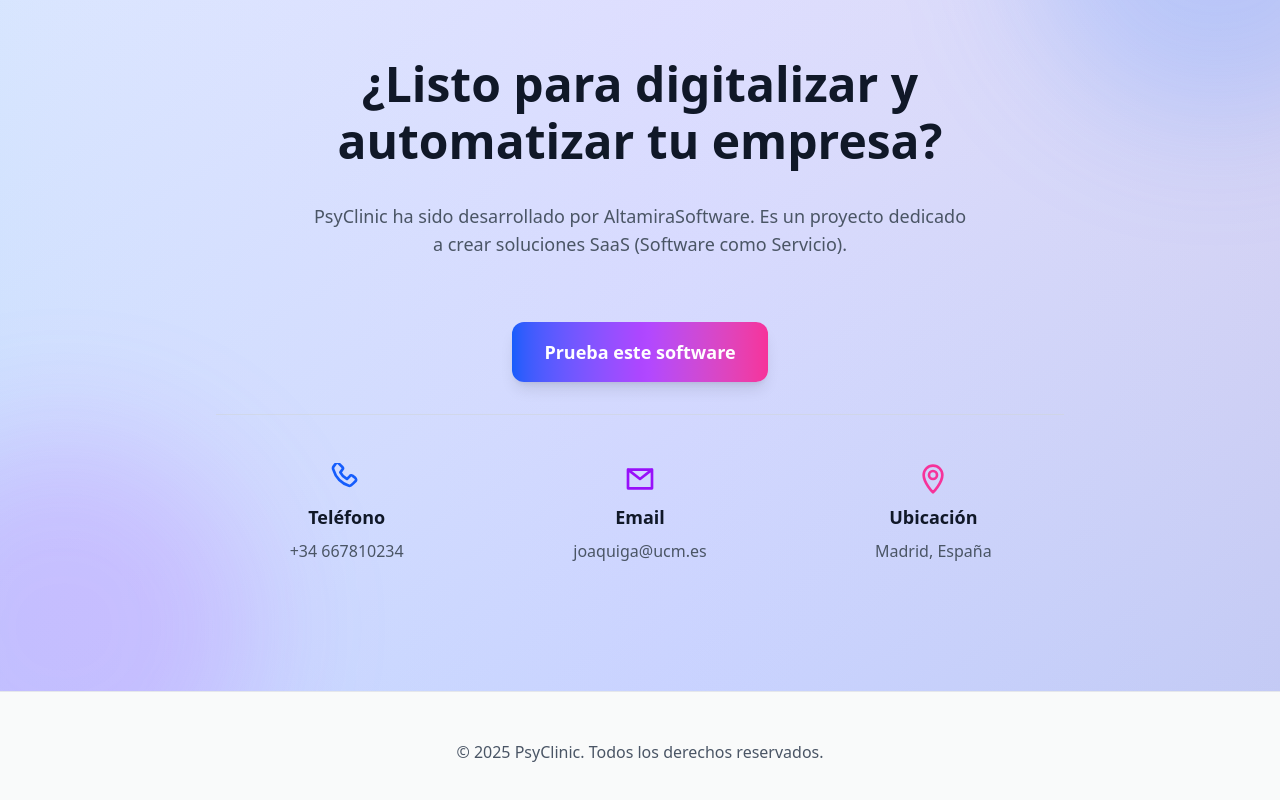
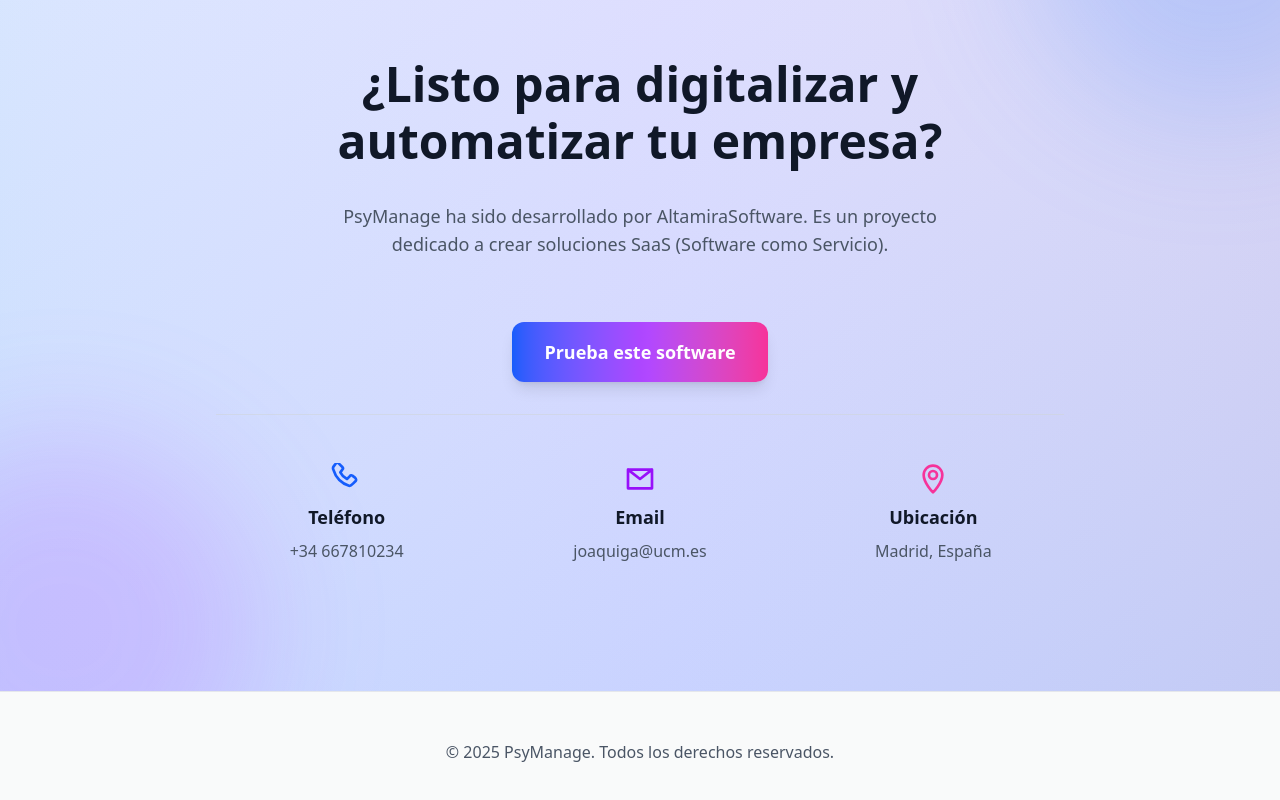
Before and after one commit to AltamiraSoftware/ProyectoFindeGrado, a Next.js app: page / in a window 1280 px wide. Shown: the part 1849-2649 px from the top of the page. Built offline with nearby package versions, Linux system fonts and the light colour scheme; no server answers.

Commit message:
PsyManage vFinal2

```diff
--- a/app/cliente/page.js
+++ b/app/cliente/page.js
@@ -440,7 +440,7 @@
               ¡Pago completado!
             </h2>
 
-            <p className="text-gray-600 text-center mb-8">
+            <p className="text-gray-900 text-center mb-8">
               Tu cita ha sido confirmada correctamente.
             </p>
 
--- a/components/ClienteDash/booking-confirmation.js
+++ b/components/ClienteDash/booking-confirmation.js
@@ -48,7 +48,7 @@
         </button>
         <div>
           <h2 className="text-2xl font-bold !text-gray-900">Confirma tu Cita</h2>
-          <p className="text-gray-600">Selecciona servicio y añade notas opcionales</p>
+          <p className="text-gray-900">Selecciona servicio y añade notas opcionales</p>
         </div>
       </div>
 
--- a/components/layout/cta.js
+++ b/components/layout/cta.js
@@ -17,7 +17,7 @@
           </h2>
 
           <p className="text-base sm:text-lg !text-gray-600 max-w-2xl mx-auto px-2">
-            PsyClinic ha sido desarrollado por AltamiraSoftware. Es un proyecto dedicado a crear soluciones SaaS (Software como Servicio).
+            PsyManage ha sido desarrollado por AltamiraSoftware. Es un proyecto dedicado a crear soluciones SaaS (Software como Servicio).
           </p>
 
           <div className="flex flex-col sm:flex-row gap-3 sm:gap-5 justify-center pt-4 sm:pt-8">
--- a/components/layout/footer.js
+++ b/components/layout/footer.js
@@ -3,7 +3,7 @@
     <footer className="border-t border-gray-200 bg-gray-50/80 py-8 sm:py-10 md:py-12">
       <div className="container mx-auto max-w-6xl px-4 sm:px-6">
         <p className="text-center text-sm sm:text-base text-gray-600">
-          © 2025 PsyClinic. Todos los derechos reservados.
+          © 2025 PsyManage. Todos los derechos reservados.
         </p>
       </div>
     </footer>
--- a/package.json
+++ b/package.json
@@ -20,7 +20,7 @@
     "@supabase/supabase-js": "^2.86.0",
     "date-fns": "^4.1.0",
     "lucide-react": "^0.556.0",
-    "next": "^16.0.7",
+    "next": "^16.1.6",
     "react": "^19.2.1",
     "react-dom": "^19.2.1",
     "resend": "^6.5.2",
```
Also changed, not shown: 2 other files (tests, documents, lock files or other folders).
